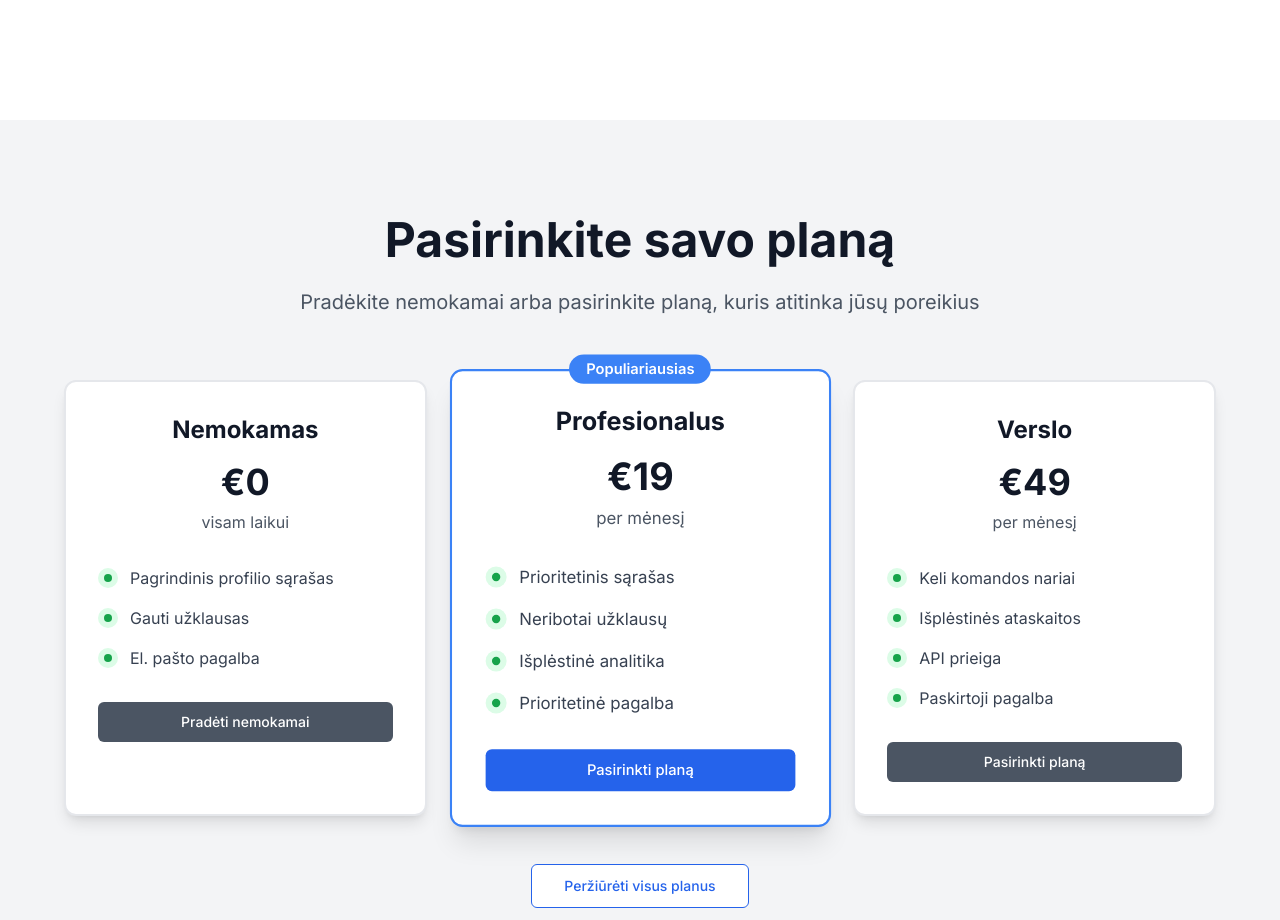
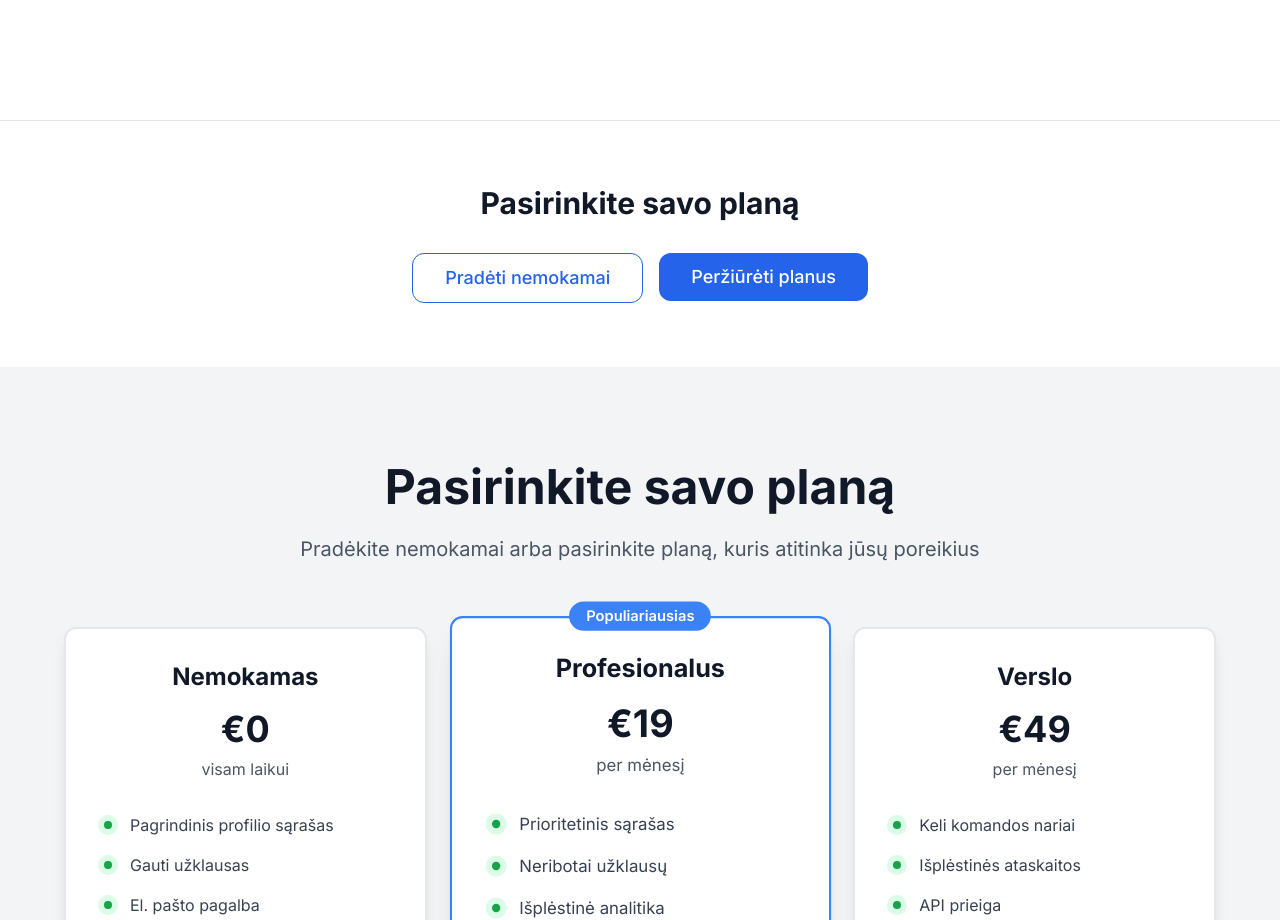
Before and after one commit to JusteliZz/v0-specialist-finder-website, a Next.js app: page / in a window 1280 px wide. Shown: the part 1180-2100 px from the top of the page. Built offline with nearby package versions, Linux system fonts and the light colour scheme.

Commit message:
Add simple subscription buttons at bottom

```diff
--- a/app/page.tsx
+++ b/app/page.tsx
@@ -122,6 +122,34 @@ export default function HomePage() {
           </div>
         </section>
       </main>
+
+      {/* Simple Subscription Buttons */}
+      <section className="py-16 px-4 sm:px-6 lg:px-8 bg-white border-t">
+        <div className="max-w-4xl mx-auto text-center">
+          <h2 className="text-3xl font-bold text-gray-900 mb-8">
+            {language === "lt" ? "Pasirinkite savo planą" : "Choose Your Plan"}
+          </h2>
+          <div className="flex flex-col sm:flex-row gap-4 justify-center">
+            <Link href="/signup">
+              <Button
+                size="lg"
+                variant="outline"
+                className="text-blue-600 border-blue-600 hover:bg-blue-50 text-lg px-8 py-6 rounded-xl"
+              >
+                {language === "lt" ? "Pradėti nemokamai" : "Start Free"}
+              </Button>
+            </Link>
+            <Link href="/dashboard/subscription">
+              <Button
+                size="lg"
+                className="bg-blue-600 hover:bg-blue-700 text-white text-lg px-8 py-6 rounded-xl"
+              >
+                {language === "lt" ? "Peržiūrėti planus" : "View Plans"}
+              </Button>
+            </Link>
+          </div>
+        </div>
+      </section>
 
       {/* Subscription Section */}
       <section className="py-24 px-4 sm:px-6 lg:px-8 bg-gray-100">
```
